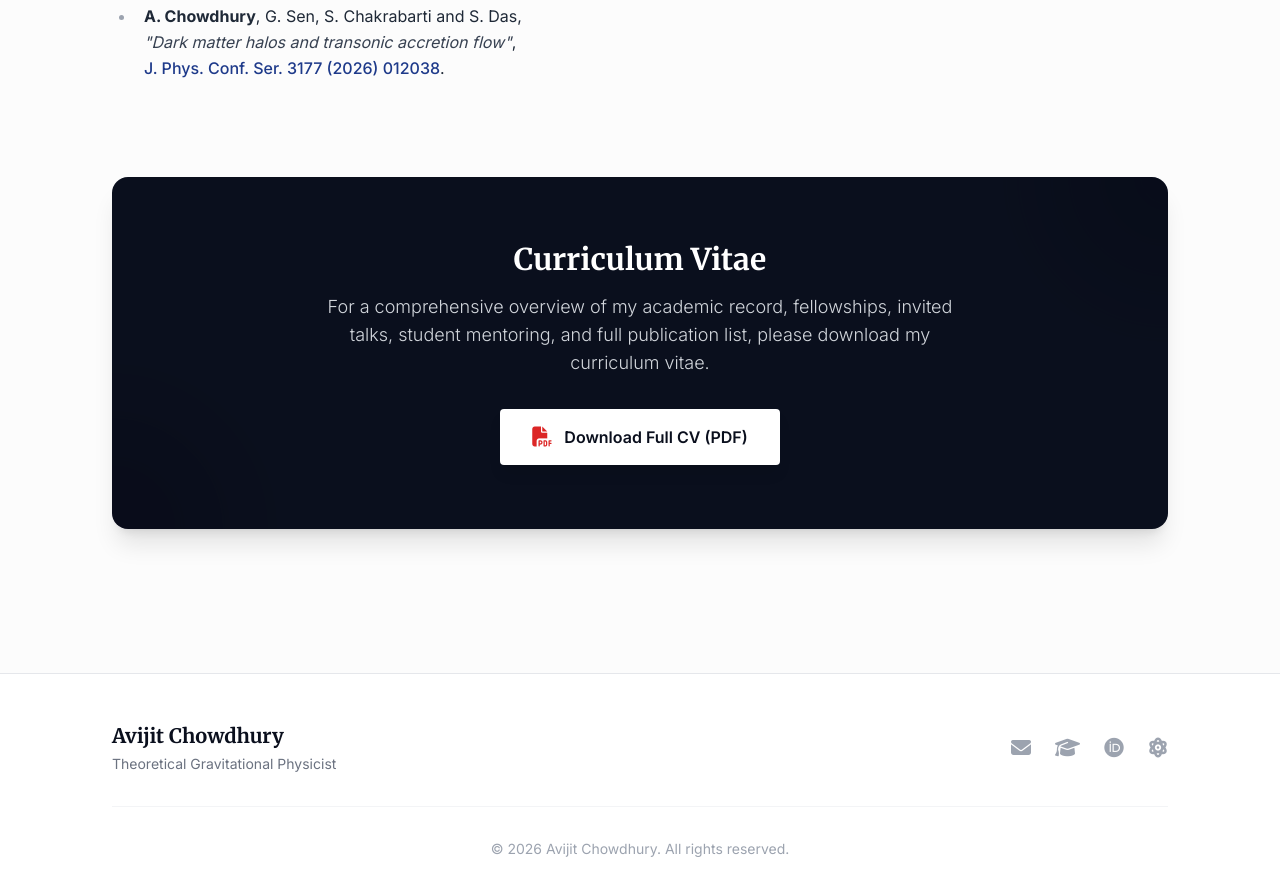
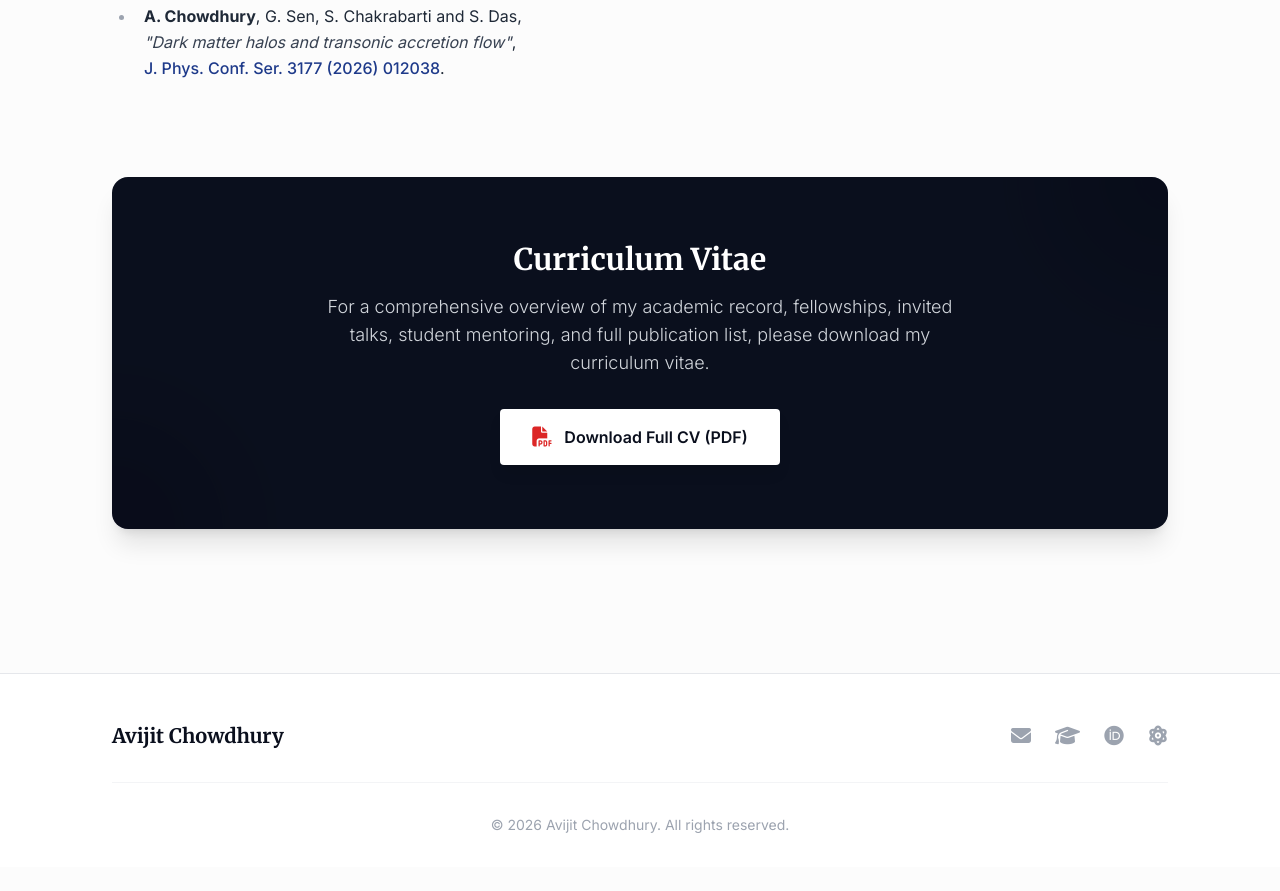
Before and after one commit to Jivro/Jivro.github.io, a plain HTML site: page index.html in a window 1280 px wide. Shown: the part 4526-5417 px from the top of the page. After the commit the page ends 5393 px from the top, so only its background shows below. Drawn offline with nearby package versions, Linux system fonts and the light colour scheme.

Commit message:
Update index.html

```diff
--- a/index.html
+++ b/index.html
@@ -423,7 +423,6 @@
             <div class="flex flex-col md:flex-row justify-between items-center gap-6 mb-8">
                 <div class="text-center md:text-left">
                     <h2 class="font-serif font-bold text-xl text-academic-navy">Avijit Chowdhury</h2>
-                    <p class="text-sm text-gray-500 mt-1">Theoretical Gravitational Physicist</p>
                 </div>
 
                 <!-- Social / Academic Links -->
```
